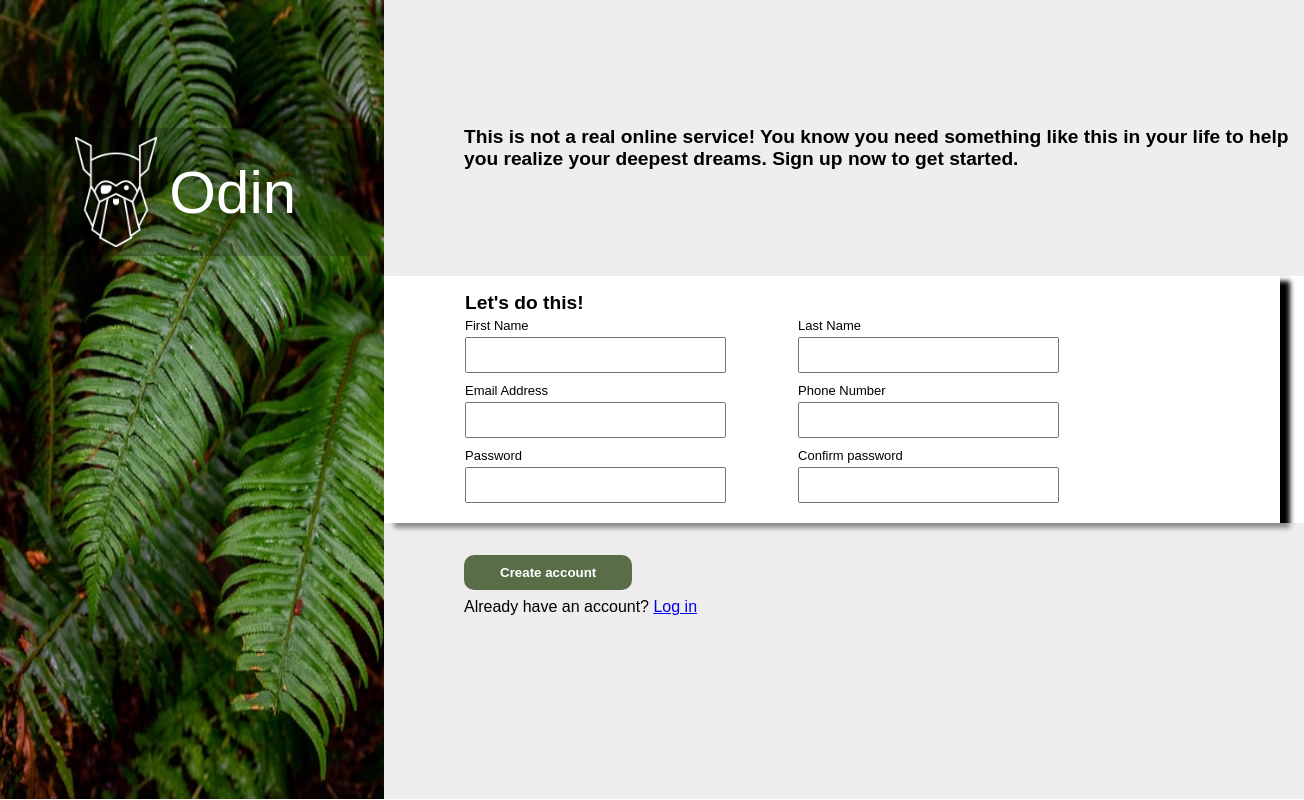
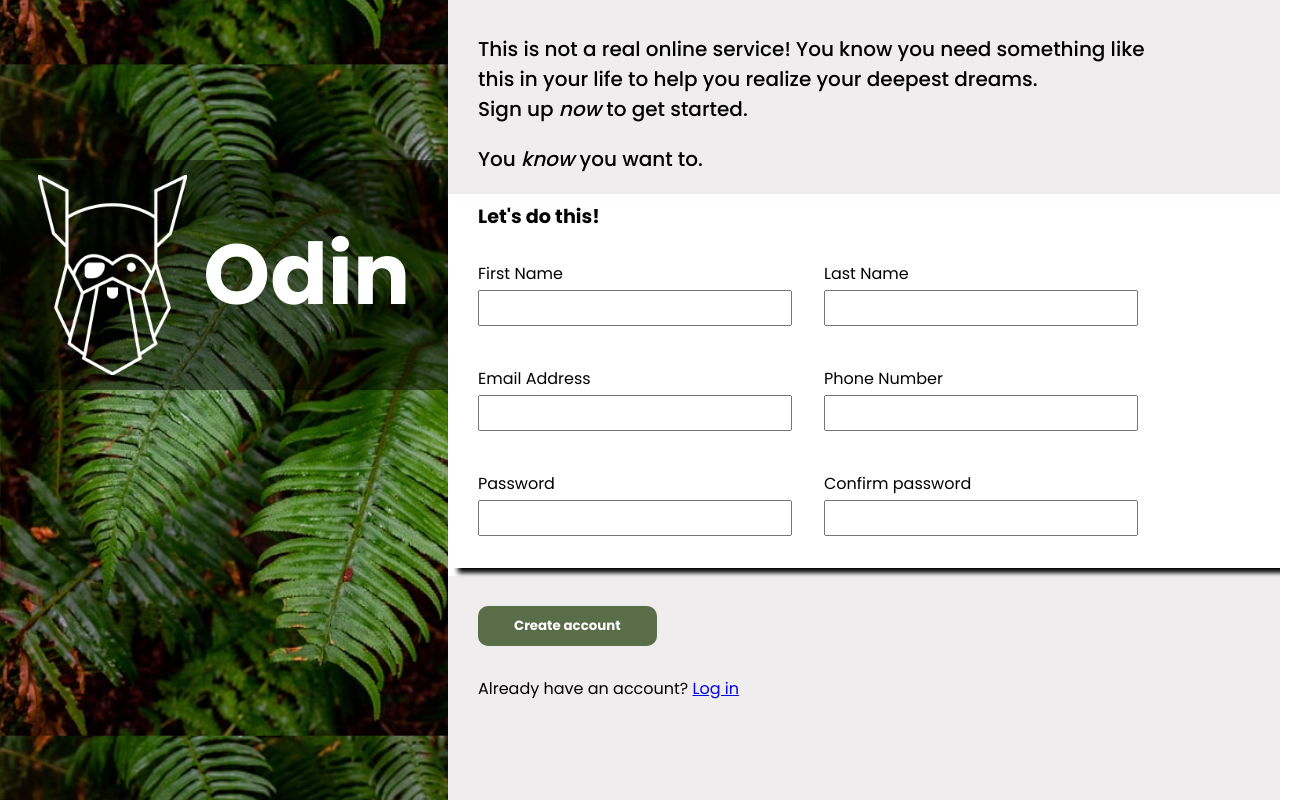
Before and after one commit to LuminationWa/Sign-up-Form, a plain HTML site: page index.html in a window 1280 px wide. Shown: the whole page, 1304 px wide, since content can reach past the window. Drawn offline with Linux system fonts and the light colour scheme.

Commit message:
Remade it

```diff
--- a/index.html
+++ b/index.html
@@ -4,24 +4,29 @@
     <meta charset="UTF-8">
     <meta http-equiv="X-UA-Compatible" content="IE=edge">
     <meta name="viewport" content="width=device-width, initial-scale=1.0">
+    <title>Sign-up Form</title>
     <link rel="stylesheet" href="styles.css">
-    <title>Sign-up form</title>
+    <link href="https://fonts.googleapis.com/css2?family=Poppins:wght@200;300;400;500;600;700&display=swap" rel="stylesheet">
 </head>
 <body>
-    <div class="left-side">
-        <img class="background-image" src="./images/photo-1585202900225-6d3ac20a6962.jpeg">
+    <div class="content">
+        <div class="left">
             <div class="logo">
                 <img class="logo-img" src="./images/odin-lined.png">
-            <p>Odin</p>
+                <h1>Odin</h1>
             </div>
         </div>
-    <div class="right-side">
+        <div class="right">
+            <div class="container">
                 <div class="header">
-            <p>This is not a real online service! You know you need something like this in your life to help you realize your deepest dreams. Sign up <em>now</em> to get started.</p>
+                    <p>This is not a real online service! You know you need something like this in your life to help you realize your deepest dreams.</p>
+                    <p>Sign up <em>now</em> to get started.</p>
+                    <p class="bottom-text">You <em>know</em> you want to.</p>
                 </div>
+            </div>
+            <div class="secondContainer">
+                <p class="title">Let's do this!</p>
                 <form action="example.com/path" method="post" id="sign-up">
-            <fieldset>
-                <legend>Let's do this!</legend>
                     <div class="input-box">
                         <label for="first_name">First Name</label>
                         <input type="text" name="first_name" id="first_name" required>
@@ -46,15 +51,17 @@
                         <label for="user_password_confirm">Confirm password</label>
                         <input type="password" id="user_password_confirm" name="password" oninput="check(this)" required>
                     </div>
-            </fieldset>
                 </form>
-        <footer>
-            <div class="container">
+            </div>
+
+            <div class="footer">
                 <button type="submit" form="sign-up">Create account</button>
                 <p>Already have an account? <a href="#">Log in</a></p>
             </div>
-        </footer>
+
         </div>
+    </div>
+
 </body>
 <script src="script.js"></script>
 </html>
--- a/script.js
+++ b/script.js
@@ -1,6 +1,6 @@
 function check(input) {
     if (input.value != document.getElementById('user_password').value) {
-        input.setCustomValidity('Password Must be Matching.');
+        input.setCustomValidity('The passwords must match');
     } else {
         // input is valid -- reset the error message
         input.setCustomValidity('');
--- a/styles.css
+++ b/styles.css
@@ -1,13 +1,6 @@
 :root {
-    --leftS-width: 30%;
-    --leftS-element-height: 60px;
-    --rightS-background-color: rgba(229, 226, 226, 0.616);
-    --rightS-background-color2: white;
-    --rightS-width: 100%;
-    --rightS-height: 35%;
-    --height: 100%;
-    --rightS-marL: 25px;
-
+    --rightSideHeight: calc(100vh / 3);
+    --rightSideBackgroundColor: rgba(229, 226, 226, 0.616);
 }
 
 
@@ -28,144 +21,129 @@ time, mark, audio, video {
 	padding: 0;
 	border: 0;
 	font-size: 100%;
-	font: inherit;
 	vertical-align: baseline;
+}
+
+* {
     font-family: 'Poppins', sans-serif;
 }
 
-body {
+.content {
     display: flex;
+    width: 100vw;
+    height: 100vh;
+}
+
+/* Left side */
+.left {
+    height: 100vh;
+    width: 35vw;
+    background-image: url(./images/photo-1585202900225-6d3ac20a6962.jpeg);
+    background-position: center;
+    background-size: 100%;
+}
+
+.left .logo{
+    display: flex;
+    justify-content: center;
+    align-items: center;
+    height: 200px;
+    background-color: rgba(0, 0, 0, 0.45);
+    position: relative;
+    top: 20vh;
+    gap: 16px;
+    padding: 15px 0;
+}
+
+.left .logo .logo-img {
+    height: 100%;
+    width: auto;
+}
+
+.left .logo h1{
+    color: white;
+    font-size: 85px;
+}
+
+/* Right side */
+
+.right {
+    display: flex;
+    flex-direction: column;
+    width: 65vw;
+    gap: 8px;
+}
+
+.right .container, .right .footer {
+    background-color: var(--rightSideBackgroundColor);
+    height: var(--rightSideHeight);
+}
+
+.right .header, .right .footer, .right form, .right .title{
+    padding-left: 30px;
+}
+
+.right .container{
+    display: flex;
+    align-items: flex-end;
+}
+
+.right .header {
+    width: 85%;
+    font-weight: 500;
+    font-size: 20px;
 
 }
 
-/* LEFT SIDE */
+.right .header .bottom-text {
+    margin: 20px 0;
+}
 
-.left-side {
-    display: flex;
-    width: var(--leftS-width);
-    height: calc(100vh - 1px);
+.right .secondContainer{
+    box-shadow: 10px 5px 5px black;
+    font-size: medium;
 
 }
 
-.left-side .background-image {
-    height: 100%;
-    width: 100%;
-
-}
-
-.logo {
-    display: flex;
-    justify-content: center;
-    align-items: center;
-    position: absolute;
-    width: calc(var(--leftS-width) - 1%);
-    height: 8rem;
-    top: 8rem;
-    color: white;
-    background-color: rgba(0, 0, 0, 0.2);
-    gap: 12px;
-
-}
-
-.logo .logo-img {
-    height: calc(50px + var(--leftS-element-height));
-    width: auto;
-}
-
-.logo p {
-    font-size: var(--leftS-element-height);
-
-}
-
-/* RIGHT SIDE */
-
-.right-side {
-    display: flex;
-    flex-direction: column;
-    width: calc(100% - var(--leftS-width));
-
-}
-
-
-.header, footer {
-    background-color: var(--rightS-background-color);
-    width: var(--rightS-width);
-    height: var(--rightS-height);
-    padding: 12px;
-}
-
-/* Form */
-.right-side form{
-    padding: 16px;
-    box-shadow: 10px 5px 5px black;
-}
-
-fieldset {
-    display: flex;
-    flex-wrap: wrap;
-    margin-right: 20%;
-    justify-content: space-around;
-    align-items: center;
-    height: 100%;
-    margin-left: var(--rightS-marL);
-}
-
-legend {
-    margin-left: 40px;
+.right .secondContainer .title {
     font-weight: bold;
     font-size: larger;
 }
 
-.right-side form {
-    height: calc(100% - var(--rightS-height) * 2);
-    background-color: var(--rightS-background-color2);
+.right form {
+    height: var(--rightSideHeight);
+    display: flex;
+    flex-wrap: wrap;
+    gap: 40px;
+    padding: 30px;
+    padding-bottom: 40px;
+
 }
 
-.right-side .input-box {
+.right form .input-box {
     width: calc(100% / 2 - 80px);
-    font-size: small;
 }
 
-.right-side .input-box input:focus {
-    border: 3px solid blue;
-}
-
-
-.right-side .input-box input{
+.right form .input-box input{
     height: 30px;
     width: 100%;
     margin-top: 4px;
 }
 
-/* Header */
-.header {
-    display: flex;
-    font-size: larger;
-    font-weight: bold;
-    align-items: center;
+.right form .input-box input:focus {
+    border: 3px solid blue;
 }
 
-.header p {
-    margin-left: 68px;
-    margin-top: 20px;
+.right .footer {
+    padding-top: 30px;
 }
 
-/* Footer */
-footer {
-
-}
-
-footer .container {
-    margin-top: 20px;
-    margin-left: 68px;
-}
-
-footer button {
+.right .footer button {
     color: white;
     background-color:  #596D48;
     padding: 10px 36px;
     font-weight: bold;
     border-radius: 10px;
     border: none;
-    margin-bottom: 8px;
+    margin-bottom: 30px;
 }
```
Lines whose indentation alone changed are shown as unchanged.
